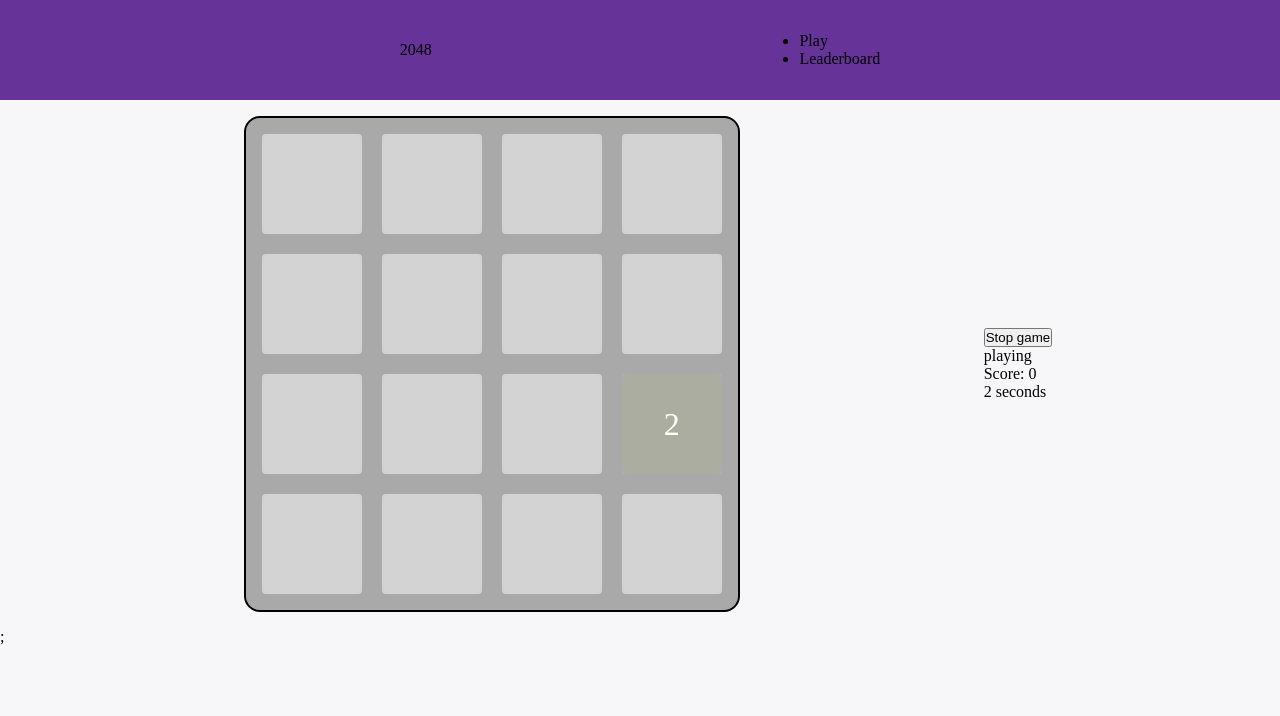
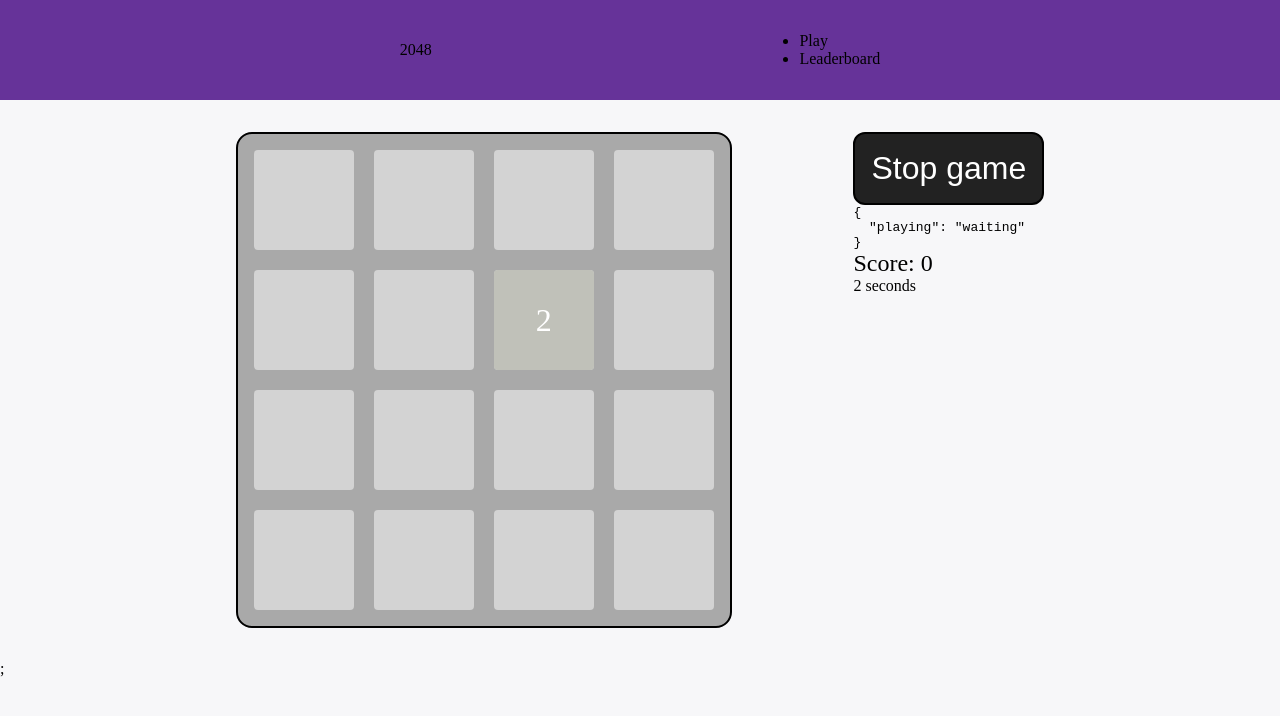
Before and after one commit to BThero/nextjs-2048, a Next.js app: page / in a window 1280 px wide. Both pictures are taken after a click on the button "Start game". Shown: the top 716 px of the page. Built offline with nearby package versions, Linux system fonts and the light colour scheme.

Commit message:
refactor code

```diff
--- /dev/null
+++ b/components/Button/Button.styled.ts
@@ -0,0 +1,20 @@
+import styled from 'styled-components';
+
+const Button = styled.button`
+  border: 2px solid black;
+  font-size: 2rem;
+  padding: 1rem;
+  background-color: #222;
+  color: white;
+  border-radius: 0.75rem;
+
+  &:hover {
+    color: pink;
+  }
+
+  &:focus {
+    outline: none;
+  }
+`;
+
+export { Button };
--- /dev/null
+++ b/components/Button/Button.tsx
@@ -0,0 +1,23 @@
+import React from 'react';
+import * as S from './Button.styled';
+
+interface IButtonProps {
+  text: string;
+  onClick: () => void;
+}
+
+const Button = ({ text, onClick }: IButtonProps) => {
+  return (
+    <S.Button
+      type="button"
+      onClick={(e) => {
+        e.preventDefault();
+        onClick();
+      }}
+    >
+      {text}
+    </S.Button>
+  );
+};
+
+export default Button;
--- /dev/null
+++ b/components/Button/index.ts
@@ -0,0 +1,3 @@
+import Button from './Button';
+
+export default Button;
--- a/components/Playground/Playground.styled.ts
+++ b/components/Playground/Playground.styled.ts
@@ -3,9 +3,10 @@ import { motion } from 'framer-motion';
 
 const TwoCol = styled.div`
   display: flex;
-  flex-direction: row;
-  align-items: center;
-  justify-content: space-evenly;
+  align-items: stretch;
+  justify-content: center;
+  gap: 10%;
+  padding: 2rem;
 `;
 
 const Card = styled(motion.div)`
@@ -38,7 +39,10 @@ const Grid = styled.div`
   border: 2px solid black;
   border-radius: 1rem;
   padding: 1rem;
-  margin: 1rem;
 `;
 
-export { TwoCol, Card, Grid, Cell };
+const Score = styled.p`
+  font-size: 1.5rem;
+`;
+
+export { TwoCol, Card, Grid, Cell, Score };
--- a/components/Playground/Playground.tsx
+++ b/components/Playground/Playground.tsx
@@ -2,19 +2,20 @@ import React, { useEffect, useState } from 'react';
 import * as S from './Playground.styled';
 import { gameStateMachine } from './gameStateMachine';
 import { useMachine } from '@xstate/react';
-import { AnimatePresence, motion } from 'framer-motion';
+import { AnimatePresence } from 'framer-motion';
+import Button from 'components/Button';
 
 const genRandomColor = (): string => {
-  const r = Math.trunc(Math.random() * 256);
-  const g = Math.trunc(Math.random() * 256);
-  const b = Math.trunc(Math.random() * 256);
+  const r = 64 + Math.trunc(Math.random() * 192);
+  const g = 64 + Math.trunc(Math.random() * 192);
+  const b = 64 + Math.trunc(Math.random() * 192);
   return `rgb(${r}, ${g}, ${b})`;
 };
 
 const genRandomColorSet = (): Record<number, string> => {
   const res: Record<number, string> = {};
 
-  for (let i = 2; i <= 8096; i *= 2) {
+  for (let i = 2, j = 0; j < 30; i *= 2, j += 1) {
     res[i] = genRandomColor();
   }
 
@@ -28,8 +29,6 @@ const getPosition = (x: number): number => {
 };
 
 const getDirection = (key: string): string => {
-  console.log(key);
-
   switch (key) {
     case 'ArrowLeft':
       return 'left';
@@ -47,15 +46,26 @@ const getDirection = (key: string): string => {
 const Playground = () => {
   const [state, send] = useMachine(gameStateMachine);
 
+  const handleClick = () => {
+    console.log('click');
+
+    if (state.value === 'stopped') {
+      send('PLAY');
+    } else {
+      send('STOP');
+    }
+  };
+
   useEffect(() => {
     const keyPressHandler = (e: KeyboardEvent) => {
       const direction = getDirection(e.key);
-      console.log(direction);
 
-      send({
-        type: 'MOVE',
-        direction
-      });
+      if (direction.length > 0) {
+        send({
+          type: 'MOVE',
+          direction
+        });
+      }
     };
 
     window.addEventListener('keydown', keyPressHandler);
@@ -79,7 +89,8 @@ const Playground = () => {
               initial={{
                 x: getPosition(card.x),
                 y: getPosition(card.y),
-                opacity: 0
+                opacity: 0,
+                backgroundColor: valueColors[card.value]
               }}
               animate={{
                 x: getPosition(card.x),
@@ -102,30 +113,13 @@ const Playground = () => {
       </S.Grid>
 
       <div>
-        {state.value === 'stopped' && (
-          <button
-            onClick={(e) => {
-              e.preventDefault();
-              send('PLAY');
-            }}
-          >
-            Start game
-          </button>
-        )}
+        <Button
+          onClick={handleClick}
+          text={state.value === 'stopped' ? 'Start game' : 'Stop game'}
+        />
 
-        {state.value !== 'stopped' && (
-          <button
-            onClick={(e) => {
-              e.preventDefault();
-              send('STOP');
-            }}
-          >
-            Stop game
-          </button>
-        )}
-
-        <p>{state.value as string}</p>
-        <p>Score: {state.context.score}</p>
+        <pre>{JSON.stringify(state.value, null, 2)}</pre>
+        <S.Score>Score: {state.context.score}</S.Score>
         <p>{state.context.seconds} seconds</p>
       </div>
     </S.TwoCol>
--- a/components/Playground/gameStateMachine.ts
+++ b/components/Playground/gameStateMachine.ts
@@ -1,4 +1,6 @@
 import { createMachine, assign } from 'xstate';
+import { peekId } from 'services/data';
+import { isContext } from 'vm';
 
 interface IGridCell {
   value: number;
@@ -33,31 +35,6 @@ const createEmptyGrid = (n: number): TGrid => {
   for (let i = 0; i < n; i++) {
     res[i] = new Array(n).fill(null);
   }
-
-  return res;
-};
-
-const createStoppedGameState = (): gameStateContext => {
-  return {
-    seconds: 0,
-    score: 0,
-    cards: []
-  };
-};
-
-const createInitialGameState = (): gameStateContext => {
-  const res = createStoppedGameState();
-
-  const x = Math.trunc(Math.random() * 4);
-  const y = Math.trunc(Math.random() * 4);
-  const id = Math.trunc(Math.random() * 1000);
-
-  res.cards.push({
-    x,
-    y,
-    value: 2,
-    id
-  });
 
   return res;
 };
@@ -112,19 +89,29 @@ const addRandomCard = (cards: Card[]): Card[] => {
 
   if (n > 0) {
     const { x, y } = emptySpaces[Math.trunc(Math.random() * n)];
+    const id = peekId();
 
     cards.push({
       x,
       y,
       value: 2,
-      id: Math.trunc(Math.random() * 1000)
+      id
     });
   }
 
   return cards;
 };
 
-const handleMove = (cards: Card[], rotate: number): Card[] => {
+interface IhandleMoveReturn {
+  cards: Card[];
+  score: number;
+}
+
+const handleMove = (
+  cards: Card[],
+  rotate: number,
+  score: number
+): IhandleMoveReturn => {
   for (let i = 0; i < rotate; i++) {
     cards = rotateLeft(cards);
   }
@@ -149,8 +136,10 @@ const handleMove = (cards: Card[], rotate: number): Card[] => {
           canMerge = true;
         } else {
           newRow[pos] = cell;
+          score += cell.value;
+
+          cell.value *= 2;
           prev = cell;
-          prev.value *= 2;
           canMerge = false;
         }
       }
@@ -159,14 +148,14 @@ const handleMove = (cards: Card[], rotate: number): Card[] => {
     grid[i] = newRow;
   }
 
-  let newCards: Card[] = [];
+  cards = [];
 
   for (let i = 0; i < 4; i++) {
     for (let j = 0; j < 4; j++) {
       const cell = grid[i][j];
 
       if (cell) {
-        newCards.push({
+        cards.push({
           x: i,
           y: j,
           id: cell.id,
@@ -177,17 +166,64 @@ const handleMove = (cards: Card[], rotate: number): Card[] => {
   }
 
   for (let i = 0; i < rotate; i++) {
-    newCards = rotateRight(newCards);
+    cards = rotateRight(cards);
   }
 
-  return newCards;
+  return { cards, score };
 };
 
-/*
-  TODO: Add new states
-  - animating: waiting for board animations,
-  - adding: adding a new card
-*/
+const createStoppedGameState = (): gameStateContext => {
+  return {
+    seconds: 0,
+    score: 0,
+    cards: []
+  };
+};
+
+const createInitialGameState = (): gameStateContext => {
+  const res = createStoppedGameState();
+  res.cards = addRandomCard(res.cards);
+  return res;
+};
+
+const playingSubstates = {
+  initial: 'waiting',
+  states: {
+    waiting: {
+      on: {
+        MOVE: {
+          actions: 'move',
+          target: 'moving'
+        }
+      }
+    },
+    moving: {
+      invoke: {
+        id: 'animationDelay',
+        src: () =>
+          new Promise((resolve, reject) => {
+            const timer = setTimeout(() => {
+              clearTimeout(timer);
+              resolve(true);
+            }, 400);
+          }),
+        onDone: 'adding'
+      }
+    },
+    adding: {
+      always: [
+        {
+          cond: 'didLose',
+          target: '#lost'
+        },
+        {
+          actions: 'addRandomCard',
+          target: 'waiting'
+        }
+      ]
+    }
+  }
+};
 
 export const gameStateMachine = createMachine<gameStateContext>(
   {
@@ -209,7 +245,6 @@ export const gameStateMachine = createMachine<gameStateContext>(
           src: () => (callback) => {
             const id = setInterval(() => callback('TICK'), 1000);
 
-            // Perform cleanup
             return () => {
               clearInterval(id);
             };
@@ -222,65 +257,25 @@ export const gameStateMachine = createMachine<gameStateContext>(
           STOP: {
             target: 'stopped',
             actions: 'stopGame'
-          },
-          MOVE: {
-            actions: 'move',
-            target: 'animating'
           }
-        }
+        },
+        ...playingSubstates
       },
-      animating: {
-        invoke: {
-          id: 'animationDelay',
-          src: (context, event) =>
-            new Promise((resolve, reject) => {
-              const timer = setTimeout(() => {
-                clearTimeout(timer);
-                resolve(true);
-              }, 400);
-            }),
-          onDone: 'adding'
-        },
+      lost: {
+        id: 'lost',
         on: {
           STOP: {
             target: 'stopped',
             actions: 'stopGame'
           }
         }
-      },
-      adding: {
-        always: [
-          {
-            cond: 'didWin',
-            target: 'won'
-          },
-          {
-            cond: 'didLose',
-            target: 'lost'
-          },
-          {
-            actions: 'addRandomCard',
-            target: 'playing'
-          }
-        ],
-        on: {
-          STOP: {
-            target: 'stopped',
-            actions: 'stopGame'
-          }
-        }
-      },
-      won: {},
-      lost: {}
+      }
     }
   },
   {
     guards: {
       didLose(context) {
         return context.cards.length === 16;
-      },
-      didWin(context) {
-        return false;
       }
     },
     actions: {
@@ -289,10 +284,9 @@ export const gameStateMachine = createMachine<gameStateContext>(
       }),
       startGame: assign(createInitialGameState()),
       stopGame: assign(createStoppedGameState()),
-      move: assign({
-        cards: (context, event) =>
-          handleMove(context.cards, rotations[event.direction] || 0)
-      }),
+      move: assign((context: gameStateContext, event) =>
+        handleMove(context.cards, rotations[event.direction], context.score)
+      ),
       addRandomCard: assign({
         cards: (context, event) => addRandomCard(context.cards)
       })
--- /dev/null
+++ b/global.d.ts
@@ -0,0 +1,3 @@
+declare module globalThis {
+  var unusedId: number;
+}
--- /dev/null
+++ b/services/data.ts
@@ -0,0 +1,7 @@
+globalThis.unusedId = globalThis.unusedId ?? 0;
+
+export function peekId() {
+  const res = globalThis.unusedId;
+  globalThis.unusedId += 1;
+  return res;
+}
```
